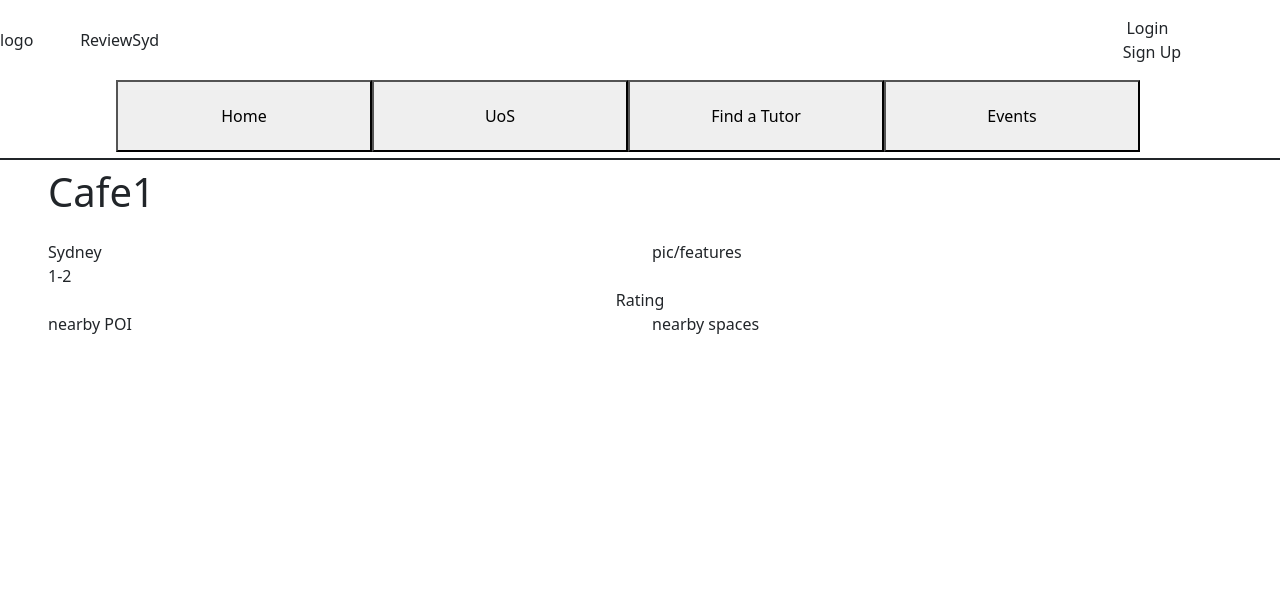
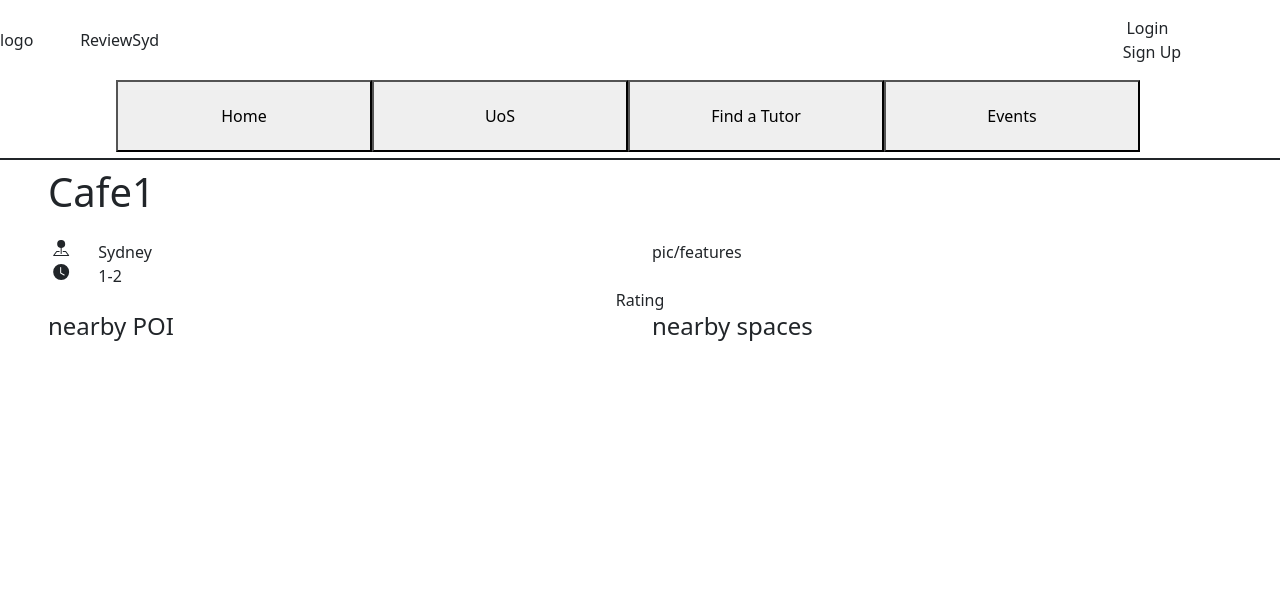
Before and after one commit to amizee/ReviewSyd, a Django app: a page that uses ReviewSyd/myapp/templates/location.html in a window 1280 px wide. Shown: the top 589 px of the page. Run offline with Django 4.2, Linux system fonts and the light colour scheme; data comes from the database, SQL or seed files in the repository.

Commit message:
Update location.html
Added conditionals and icons for location descriptions

```diff
--- a/ReviewSyd/myapp/templates/location.html
+++ b/ReviewSyd/myapp/templates/location.html
@@ -4,10 +4,39 @@
         <div class="font-weight-bold h1 pb-3">{{location.name}}</div>
         <div class="row">
             <div class="col-6">
-                <div>{{location.location}}</div>
-                <div>{{location.phone_number}}</div>
-                <div>{{location.hours}}</div>
-                <div>{{location.website}}</div>
+                {% if location.location != "" %}
+                <div class="row">
+                    <svg xmlns="http://www.w3.org/2000/svg" width="16" height="16" fill="currentColor" class="bi bi-pin-map-fill col-1" viewBox="0 0 16 16">
+                        <path fill-rule="evenodd" d="M3.1 11.2a.5.5 0 0 1 .4-.2H6a.5.5 0 0 1 0 1H3.75L1.5 15h13l-2.25-3H10a.5.5 0 0 1 0-1h2.5a.5.5 0 0 1 .4.2l3 4a.5.5 0 0 1-.4.8H.5a.5.5 0 0 1-.4-.8l3-4z"/>
+                        <path fill-rule="evenodd" d="M4 4a4 4 0 1 1 4.5 3.969V13.5a.5.5 0 0 1-1 0V7.97A4 4 0 0 1 4 3.999z"/>
+                    </svg>
+                    <div class="col-11">{{location.location}}</div>
+                </div>
+                {%endif%}
+                {% if location.phone_number != "" %}
+                <div class="row">
+                    <svg xmlns="http://www.w3.org/2000/svg" width="16" height="16" fill="currentColor" class="bi bi-telephone-fill col-1" viewBox="0 0 16 16">
+                        <path fill-rule="evenodd" d="M1.885.511a1.745 1.745 0 0 1 2.61.163L6.29 2.98c.329.423.445.974.315 1.494l-.547 2.19a.678.678 0 0 0 .178.643l2.457 2.457a.678.678 0 0 0 .644.178l2.189-.547a1.745 1.745 0 0 1 1.494.315l2.306 1.794c.829.645.905 1.87.163 2.611l-1.034 1.034c-.74.74-1.846 1.065-2.877.702a18.634 18.634 0 0 1-7.01-4.42 18.634 18.634 0 0 1-4.42-7.009c-.362-1.03-.037-2.137.703-2.877L1.885.511z"/>
+                    </svg>
+                    <div class="col-11">{{location.phone_number}}</div>
+                </div>
+                {%endif%}
+                {% if location.hours != "" %}
+                <div class="row">
+                    <svg xmlns="http://www.w3.org/2000/svg" width="16" height="16" fill="currentColor" class="bi bi-clock-fill col-1" viewBox="0 0 16 16">
+                        <path d="M16 8A8 8 0 1 1 0 8a8 8 0 0 1 16 0zM8 3.5a.5.5 0 0 0-1 0V9a.5.5 0 0 0 .252.434l3.5 2a.5.5 0 0 0 .496-.868L8 8.71V3.5z"/>
+                    </svg>
+                    <div class="col-11">{{location.hours}}</div>
+                </div>
+                {%endif%}
+                {% if location.website != "" %}
+                    <div class="row">
+                        <svg xmlns="http://www.w3.org/2000/svg" width="16" height="16" fill="currentColor" class="bi bi-browser-chrome class=1" viewBox="0 0 16 16">
+                            <path fill-rule="evenodd" d="M16 8a8.001 8.001 0 0 1-7.022 7.94l1.902-7.098a2.995 2.995 0 0 0 .05-1.492A2.977 2.977 0 0 0 10.237 6h5.511A8 8 0 0 1 16 8ZM0 8a8 8 0 0 0 7.927 8l1.426-5.321a2.978 2.978 0 0 1-.723.255 2.979 2.979 0 0 1-1.743-.147 2.986 2.986 0 0 1-1.043-.7L.633 4.876A7.975 7.975 0 0 0 0 8Zm5.004-.167L1.108 3.936A8.003 8.003 0 0 1 15.418 5H8.066a2.979 2.979 0 0 0-1.252.243 2.987 2.987 0 0 0-1.81 2.59ZM8 10a2 2 0 1 0 0-4 2 2 0 0 0 0 4Z"/>
+                        </svg>
+                        <div class="col-11">{{location.website}}</div>
+                    </div>
+                {%endif %}
             </div>
             <div class="col-6">
                 pic/features
@@ -15,10 +44,10 @@
         </div>
         <div class="d-flex justify-content-center">Rating</div>
         <div class="row">
-            <div class="col-6">
+            <div class="col-6 h4">
                 nearby POI
             </div>
-            <div class="col-6">
+            <div class="col-6 h4">
                 nearby spaces
             </div>
         </div>
```
